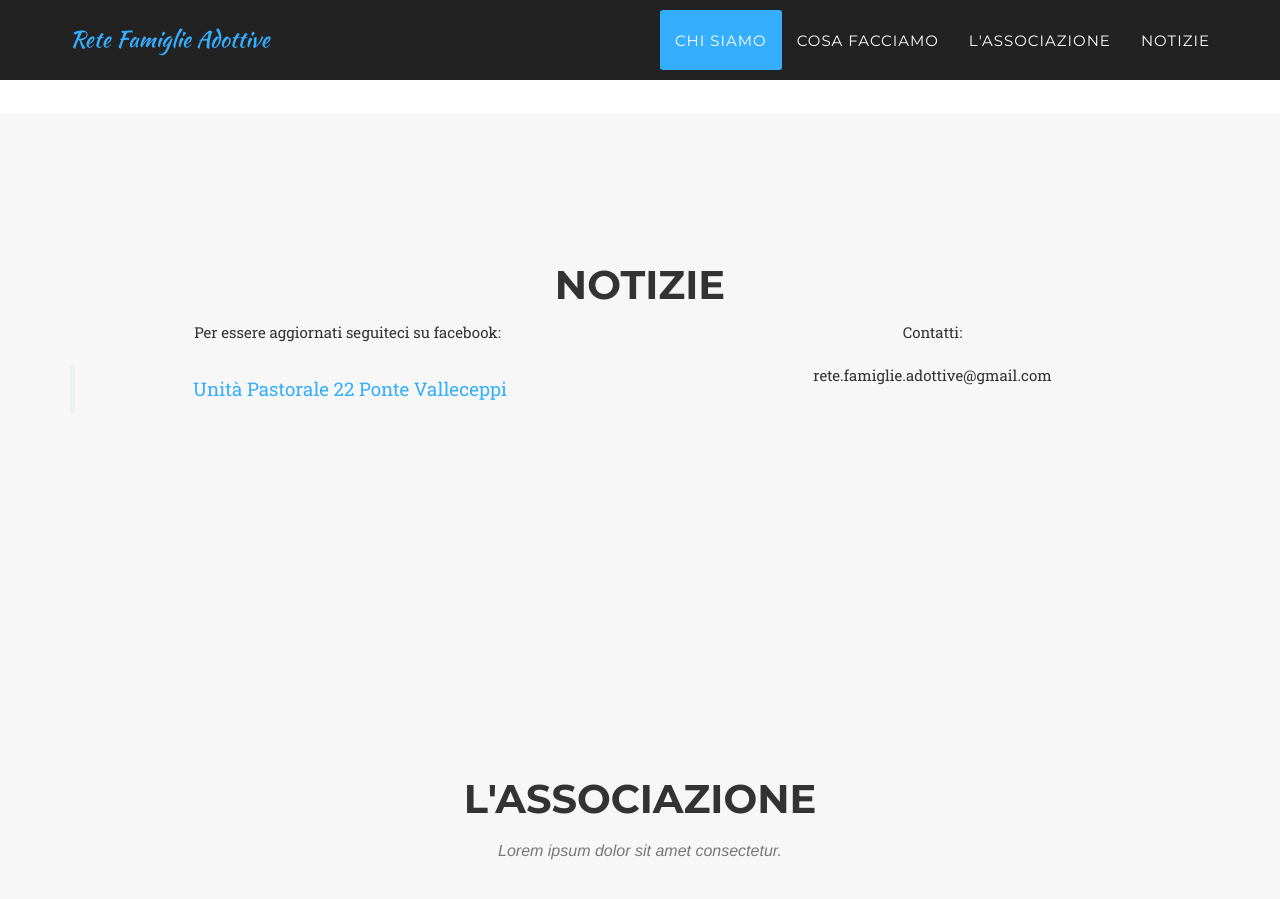
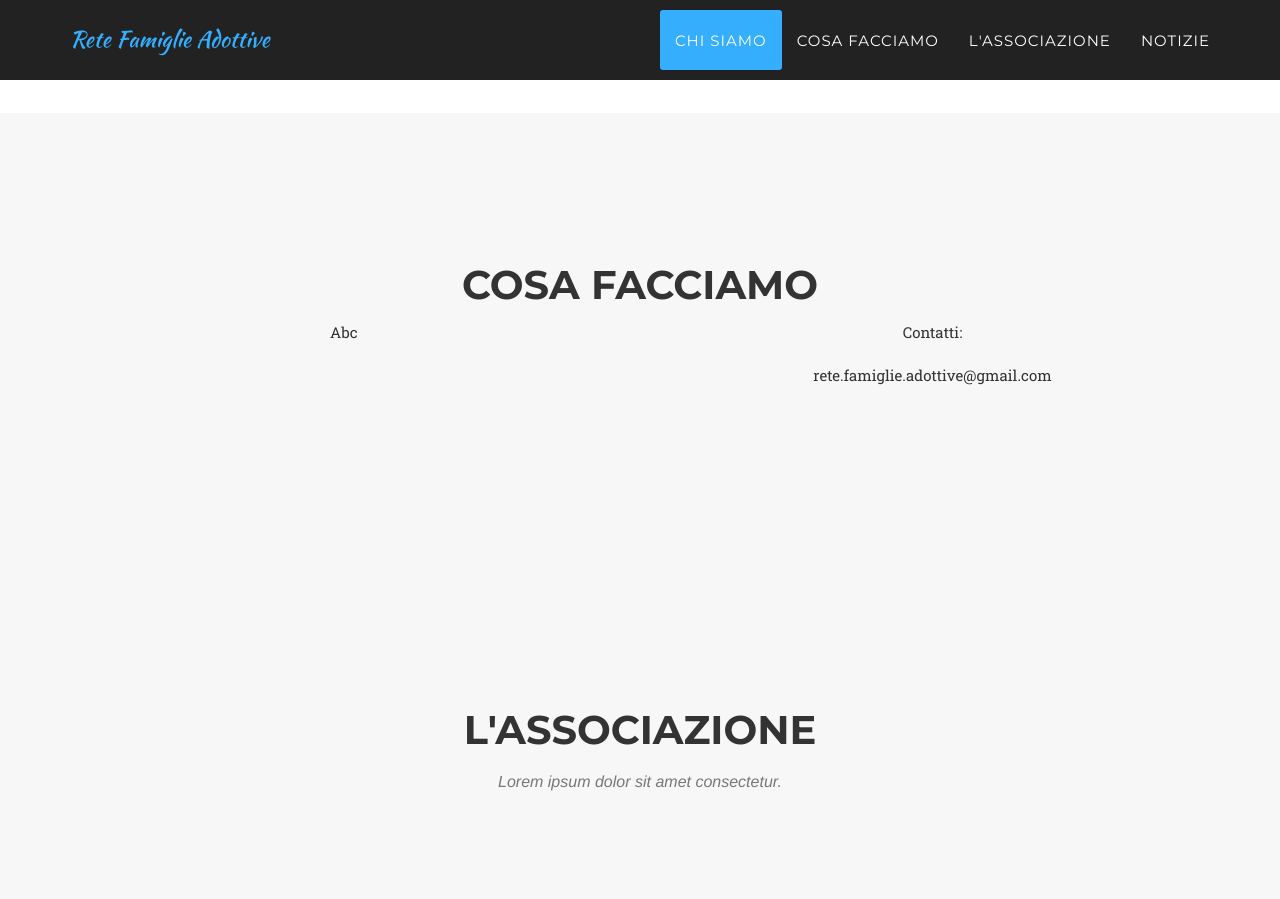
Before and after one commit to ggentili/rfa, a Jekyll site: the page built from index.html, in a window 1280 px wide and 900 px high, scrolled down 1749 px. Built offline with Jekyll 4.4.1, drawn with Linux system fonts in a browser that asks for light colours; some web fonts are replaced.

Commit message:
Update portfolio_grid.html

```diff
--- a/_includes/portfolio_grid.html
+++ b/_includes/portfolio_grid.html
@@ -1,30 +1,15 @@
 <!-- Portfolio Grid Section -->
-
-<!-- facebook social sdk -->
-<div id="fb-root"></div>
-<script>(function(d, s, id) {
-  var js, fjs = d.getElementsByTagName(s)[0];
-  if (d.getElementById(id)) return;
-  js = d.createElement(s); js.id = id;
-  js.src = "//connect.facebook.net/it_IT/sdk.js#xfbml=1&version=v2.4";
-  fjs.parentNode.insertBefore(js, fjs);
-}(document, 'script', 'facebook-jssdk'));</script>
-<!-- facebook end -->
-
     <section id="portfolio" class="bg-light-gray">
         <div class="container">
             <div class="row text-center">
                 <div class="col-lg-12 text-center">
-                    <h2 class="section-heading">Notizie</h2>
+                    <h2 class="section-heading">Cosa facciamo</h2>
                     <!-- <h3 class="section-subheading text-muted">Lorem ipsum</h3> -->
                 </div>
             </div>
             <div class="row text-center">
                 <div class="col-md-6 text-center">
-                    <!-- facebook page plugin -->
-                    Per essere aggiornati seguiteci su facebook:<br><br>
-                    <div class="fb-page" data-href="https://www.facebook.com/retefamiglieadottive" data-height="630" data-small-header="true" data-adapt-container-width="true" data-hide-cover="false" data-show-facepile="true" data-show-posts="true"><div class="fb-xfbml-parse-ignore"><blockquote cite="https://www.facebook.com/pontevalleceppiup"><a href="https://www.facebook.com/pontevalleceppiup">Unità Pastorale 22 Ponte Valleceppi</a></blockquote></div></div>
-                    <br>
+                    Abc
                     &nbsp;<br>
                 </div>
                 <div class="col-md-6 text-center">
```
